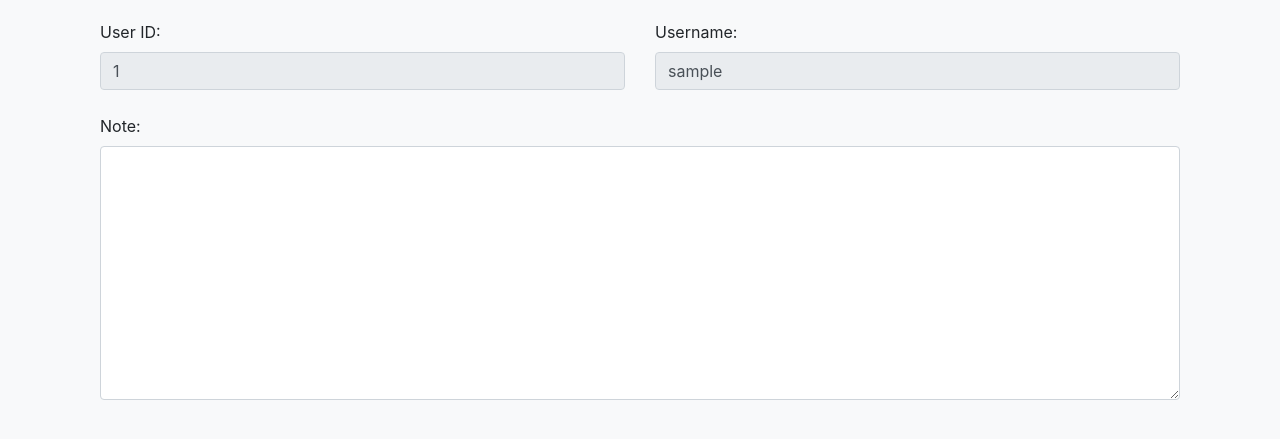
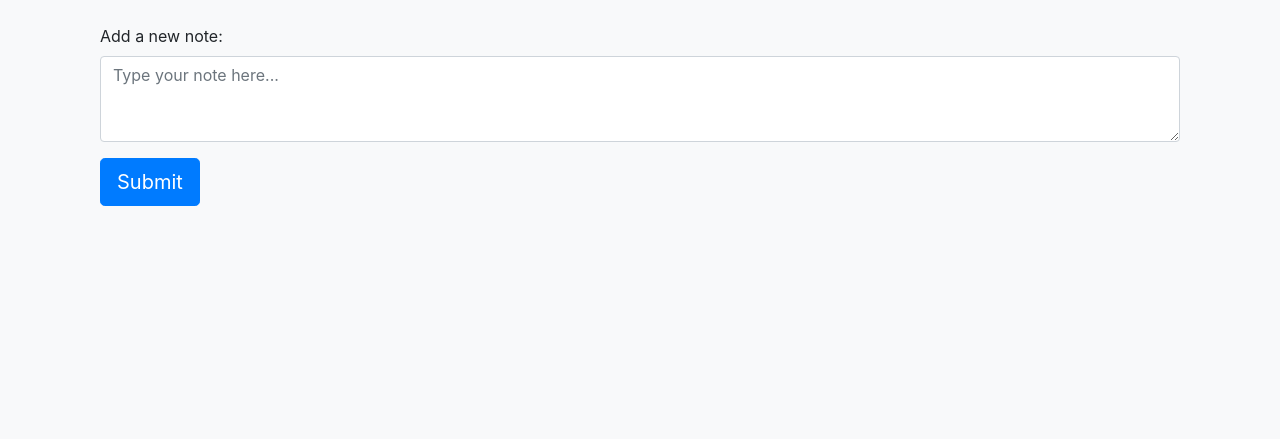
Before and after one commit to YoussefAlsoufi/Flask_Login_RestAPI, a Flask app: page /notes/add in a window 1280 px wide. Shown: the part 83-522 px from the top of the page. Run offline with Flask 3, Linux system fonts and the light colour scheme; the visitor is signed in with stand-in values (Sample User, id 1); data that the repository does not hold is empty; some libraries are stand-ins or nearby versions.

Commit message:
design a note route for adding new comments for logged-in users

```diff
--- /dev/null
+++ b/flask_app/helper/note_form.py
@@ -0,0 +1,6 @@
+from flask_wtf import FlaskForm
+from wtforms import TextAreaField
+from wtforms.validators import DataRequired
+
+class NoteForm(FlaskForm):
+    note_data = TextAreaField('Note')
--- a/flask_app/routes/notes_route.py
+++ b/flask_app/routes/notes_route.py
@@ -1,9 +1,25 @@
-from flask import Blueprint, render_template
+from flask import Blueprint, render_template, request, flash, redirect, url_for
 from flask_login import login_required, current_user
+from flask_app.models import Note
+from flask_app import db
+from sqlalchemy.sql import func
 
 notes = Blueprint('notes', __name__)
 
 @notes.route('/add', methods=['GET', 'POST'])
 @login_required
 def add_note():
-    return render_template('notes.html', user = current_user)
+    if request.method == 'POST':
+        note_content = request.form.get('note')
+        if note_content.strip():
+            new_note = Note(note_data=note_content, user_id=current_user.id)
+            db.session.add(new_note)
+            db.session.commit()
+            flash('Note added successfully!', 'success')
+        else:
+            flash('Note cannot be empty.', 'danger')
+        return redirect(url_for('notes.add_note'))
+
+    # For GET request, fetch and display user's notes
+    user_notes = Note.query.filter_by(user_id=current_user.id).all()
+    return render_template('notes.html', user=current_user, notes=user_notes)
--- a/flask_app/templates/notes.html
+++ b/flask_app/templates/notes.html
@@ -1,23 +1,30 @@
 {% extends "base.html" %}
 
-{% block title %}Note Page{% endblock %}
+{% block title %}Note{% endblock %}
 
 {% block content %}
 <div class="container note-container">
-    <div class="top-fields row">
-        <div class="user-id col-md-6">
-            <label for="userId">User ID:</label>
-            <input type="text" id="userId" class="form-control" value="{{ user.id }}" readonly>
+    <!-- Historical Notes Section -->
+    <div class="chat-box">
+        {% for note in notes %}
+        <div class="note-item card">
+            <div class="card-body">
+                <p class="card-text">{{ note.note_data }}</p>
+                <small class="text-muted">Created at: {{ note.note_date }}</small>
+            </div>
         </div>
-        <div class="username col-md-6">
-            <label for="username">Username:</label>
-            <input type="text" id="username" class="form-control" value="{{ user.user_name }}" readonly>
+        <hr class="note-separator">
+        {% endfor %}
+    </div>
+
+    <!-- Add New Note Section -->
+    <form method="POST" action="{{ url_for('notes.add_note') }}" class="note-form mt-4">
+        <div class="form-group">
+            <label for="note">Add a new note:</label>
+            <textarea id="note" class="form-control" name="note" rows="3" placeholder="Type your note here..."></textarea>
         </div>
-    </div>
-    <div class="note-field mt-4">
-        <label for="note">Note:</label>
-        <textarea id="note" class="form-control" rows="10"></textarea>
-    </div>
+        <button type="submit" class="btn btn-primary btn-lg">Submit</button>
+    </form>
 </div>
 {% endblock %}
 
@@ -26,19 +33,44 @@
         display: flex;
         flex-direction: column;
         align-items: center;
-        justify-content: center;
-        height: 100vh;
+        justify-content: flex-start;
+        padding-top: 20px;
     }
-    .top-fields {
+    .chat-box {
         width: 100%;
-        display: flex;
-        justify-content: space-between;
+        max-width: 600px;
+        height: 60vh;
+        overflow-y: auto;
+        border: 1px solid #ccc;
+        border-radius: 5px;
+        padding: 10px;
         margin-bottom: 20px;
+        background-color: #f8f9fa;
     }
-    .note-field {
+    .note-item {
+        margin-bottom: 15px;
+        border-radius: 10px;
+        box-shadow: 0 1px 2px rgba(0,0,0,0.1);
+    }
+    .note-separator {
+        margin: 20px 0;
+        border: 0;
+        border-top: 1px solid #ccc;
+    }
+    .note-form {
+        width: 100%;
+        max-width: 600px;
+    }
+    .form-group {
         width: 100%;
     }
-    .form-control {
-        resize: none;
+    .btn-primary {
+        background-color: #007bff;
+        border-color: #007bff;
+        width: 100%;
+    }
+    .btn-primary:hover {
+        background-color: #0056b3;
+        border-color: #004085;
     }
 </style>
```
Also changed, not shown: README.md.
